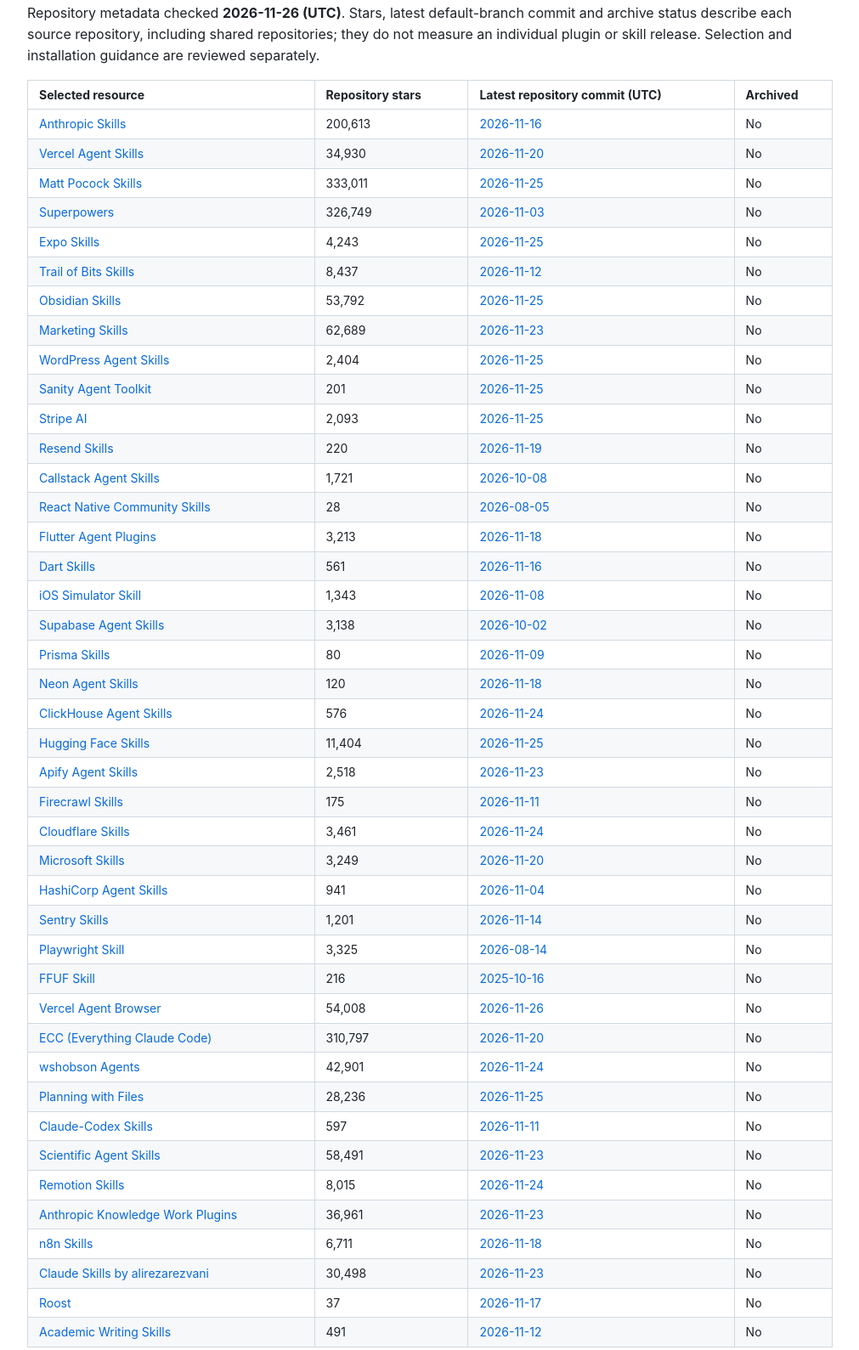
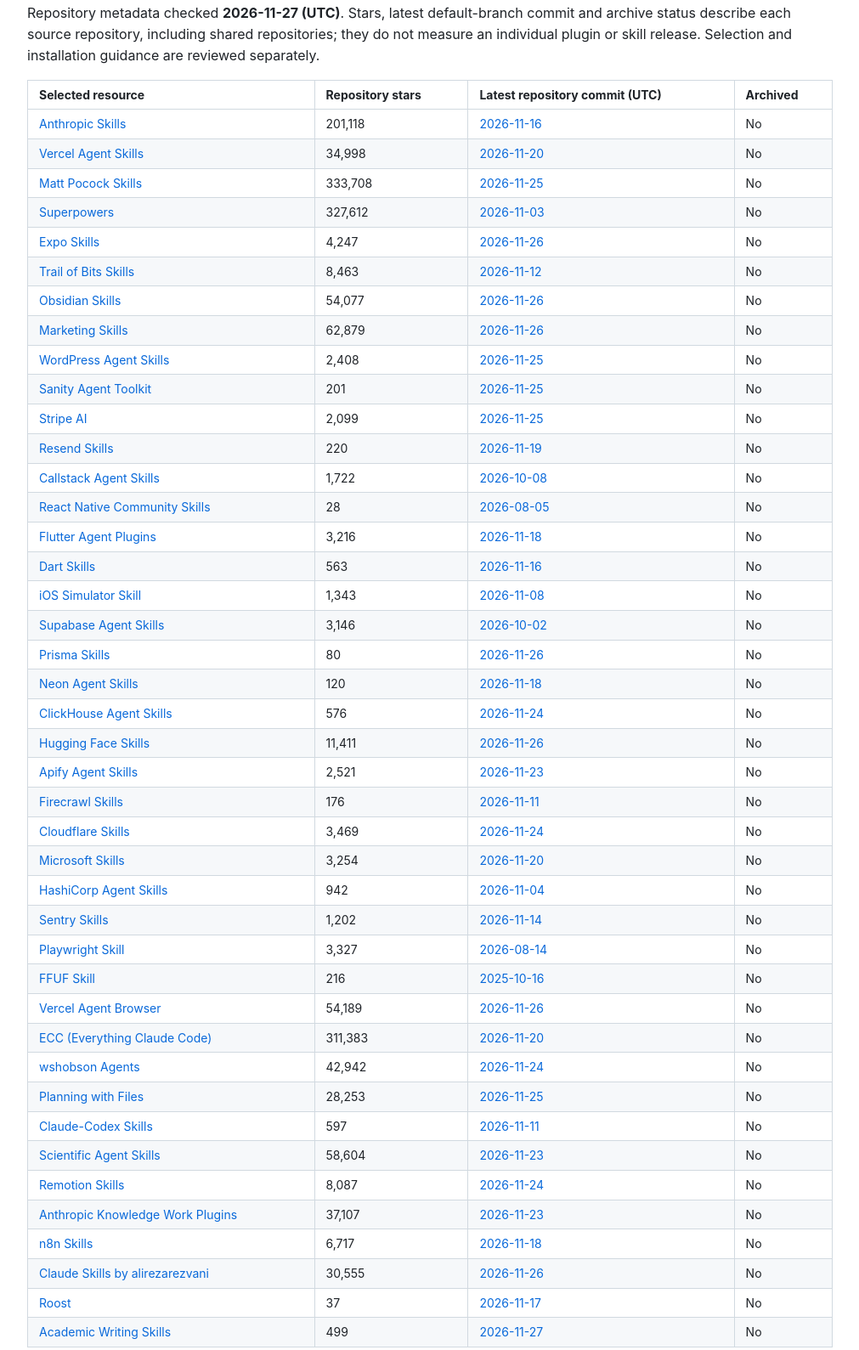
Before and after one commit to gbouslov/best-claude-code-skills, a plain HTML site: page docs/index.html in a window 1280 px wide. Shown: the part 9090-10679 px from the top of the page at 85% size, without its empty margins (134-1145 px from the left). Drawn offline with Linux system fonts and the light colour scheme.

Commit message:
Refresh public repository activity and README site

```diff
--- a/docs/index.html
+++ b/docs/index.html
@@ -563,7 +563,7 @@ running deployment commands.</pre></div>
 <p dir="auto">Source review dates above describe editorial checks of upstream scope and setup. The table below tracks repository metadata; a commit can change any file and does not establish when a particular skill changed.</p>
 
 <h2 dir="auto" id="repository-activity">Repository activity</h2>
-<p dir="auto">Repository metadata checked <strong>2026-11-26 (UTC)</strong>. Stars, latest default-branch commit and archive status describe each source repository, including shared repositories; they do not measure an individual plugin or skill release. Selection and installation guidance are reviewed separately.</p>
+<p dir="auto">Repository metadata checked <strong>2026-11-27 (UTC)</strong>. Stars, latest default-branch commit and archive status describe each source repository, including shared repositories; they do not measure an individual plugin or skill release. Selection and installation guidance are reviewed separately.</p>
 <markdown-accessiblity-table><div class="table-wrap"><table role="table">
 <thead>
 <tr>
@@ -576,55 +576,55 @@ running deployment commands.</pre></div>
 <tbody>
 <tr>
 <td><a href="https://github.com/anthropics/skills">Anthropic Skills</a></td>
-<td align="right">200,613</td>
+<td align="right">201,118</td>
 <td><a href="https://github.com/anthropics/skills/commit/e4bb5d960d87126ff3b3a8af1a104b7db67560ba">2026-11-16</a></td>
 <td>No</td>
 </tr>
 <tr>
 <td><a href="https://github.com/vercel-labs/agent-skills">Vercel Agent Skills</a></td>
-<td align="right">34,930</td>
+<td align="right">34,998</td>
 <td><a href="https://github.com/vercel-labs/agent-skills/commit/5a37a6329fbad3666c3207392a6a7c0110e92efb">2026-11-20</a></td>
 <td>No</td>
 </tr>
 <tr>
 <td><a href="https://github.com/mattpocock/skills">Matt Pocock Skills</a></td>
-<td align="right">333,011</td>
+<td align="right">333,708</td>
 <td><a href="https://github.com/mattpocock/skills/commit/6f7f7831a625f040a8e06a0e7954826b87ce775a">2026-11-25</a></td>
 <td>No</td>
 </tr>
 <tr>
 <td><a href="https://github.com/obra/superpowers">Superpowers</a></td>
-<td align="right">326,749</td>
+<td align="right">327,612</td>
 <td><a href="https://github.com/obra/superpowers/commit/22f0b463e7a5e579904dd6211a520321035526f7">2026-11-03</a></td>
 <td>No</td>
 </tr>
 <tr>
 <td><a href="https://github.com/expo/skills">Expo Skills</a></td>
-<td align="right">4,243</td>
-<td><a href="https://github.com/expo/skills/commit/c5e536273b6b4a7a3ad5dd9d74b6098c15138b21">2026-11-25</a></td>
+<td align="right">4,247</td>
+<td><a href="https://github.com/expo/skills/commit/335359577cbb61cf4097c14ac88ee2609726c85f">2026-11-26</a></td>
 <td>No</td>
 </tr>
 <tr>
 <td><a href="https://github.com/trailofbits/skills">Trail of Bits Skills</a></td>
-<td align="right">8,437</td>
+<td align="right">8,463</td>
 <td><a href="https://github.com/trailofbits/skills/commit/149d7b21f4067765b82e67029730b42d228ef4b4">2026-11-12</a></td>
 <td>No</td>
 </tr>
 <tr>
 <td><a href="https://github.com/obsidianmd/obsidian-skills">Obsidian Skills</a></td>
-<td align="right">53,792</td>
-<td><a href="https://github.com/obsidianmd/obsidian-skills/commit/79e85b73ef041fdfb6437ab3824e2fe29eda9244">2026-11-25</a></td>
+<td align="right">54,077</td>
+<td><a href="https://github.com/obsidianmd/obsidian-skills/commit/9c9560a870fd490b0e1a847f2c8401a50e2d931d">2026-11-26</a></td>
 <td>No</td>
 </tr>
 <tr>
 <td><a href="https://github.com/coreyhaines31/marketingskills">Marketing Skills</a></td>
-<td align="right">62,689</td>
-<td><a href="https://github.com/coreyhaines31/marketingskills/commit/8fd2fcade2fd6629026e9dfe6d133b55b36968b9">2026-11-23</a></td>
+<td align="right">62,879</td>
+<td><a href="https://github.com/coreyhaines31/marketingskills/commit/2bf95edb4ebd37198ab7fd18b99ba95c2145ec64">2026-11-26</a></td>
 <td>No</td>
 </tr>
 <tr>
 <td><a href="https://github.com/WordPress/agent-skills">WordPress Agent Skills</a></td>
-<td align="right">2,404</td>
+<td align="right">2,408</td>
 <td><a href="https://github.com/WordPress/agent-skills/commit/32ea909f7d01be2e08fee6aff6ae449a42b9b34f">2026-11-25</a></td>
 <td>No</td>
 </tr>
@@ -636,7 +636,7 @@ running deployment commands.</pre></div>
 </tr>
 <tr>
 <td><a href="https://github.com/stripe/ai">Stripe AI</a></td>
-<td align="right">2,093</td>
+<td align="right">2,099</td>
 <td><a href="https://github.com/stripe/ai/commit/d4b19a989bf12bdbd4d42de1f9bfd3aec56fd9da">2026-11-25</a></td>
 <td>No</td>
 </tr>
@@ -648,7 +648,7 @@ running deployment commands.</pre></div>
 </tr>
 <tr>
 <td><a href="https://github.com/callstackincubator/agent-skills">Callstack Agent Skills</a></td>
-<td align="right">1,721</td>
+<td align="right">1,722</td>
 <td><a href="https://github.com/callstackincubator/agent-skills/commit/59e9d17446a248b21d86f078fcd0bd2d36db1ca4">2026-10-08</a></td>
 <td>No</td>
 </tr>
@@ -660,13 +660,13 @@ running deployment commands.</pre></div>
 </tr>
 <tr>
 <td><a href="https://github.com/flutter/agent-plugins">Flutter Agent Plugins</a></td>
-<td align="right">3,213</td>
+<td align="right">3,216</td>
 <td><a href="https://github.com/flutter/agent-plugins/commit/ff6d472ee66dbed566c4500edee460c94fde0a02">2026-11-18</a></td>
 <td>No</td>
 </tr>
 <tr>
 <td><a href="https://github.com/dart-lang/skills">Dart Skills</a></td>
-<td align="right">561</td>
+<td align="right">563</td>
 <td><a href="https://github.com/dart-lang/skills/commit/f84b16872b5d186f4e877511b49b93c204a1c4ef">2026-11-16</a></td>
 <td>No</td>
 </tr>
@@ -678,14 +678,14 @@ running deployment commands.</pre></div>
 </tr>
 <tr>
 <td><a href="https://github.com/supabase/agent-skills">Supabase Agent Skills</a></td>
-<td align="right">3,138</td>
+<td align="right">3,146</td>
 <td><a href="https://github.com/supabase/agent-skills/commit/c9be0e931b7930f7d02126d04774d904c381e7d7">2026-10-02</a></td>
 <td>No</td>
 </tr>
 <tr>
 <td><a href="https://github.com/prisma/skills">Prisma Skills</a></td>
 <td align="right">80</td>
-<td><a href="https://github.com/prisma/skills/commit/a6f192959cf43b08aa330fe1ffca090267215812">2026-11-09</a></td>
+<td><a href="https://github.com/prisma/skills/commit/b4bebffd0d0c3499c3d342f69380886a28e28880">2026-11-26</a></td>
 <td>No</td>
 </tr>
 <tr>
@@ -702,49 +702,49 @@ running deployment commands.</pre></div>
 </tr>
 <tr>
 <td><a href="https://github.com/huggingface/skills">Hugging Face Skills</a></td>
-<td align="right">11,404</td>
-<td><a href="https://github.com/huggingface/skills/commit/c158db6f839c65fe3234f0baa743f5e2c8d4ec13">2026-11-25</a></td>
+<td align="right">11,411</td>
+<td><a href="https://github.com/huggingface/skills/commit/aafb3adfb80951cc90836cc6fd17bb345aa49eef">2026-11-26</a></td>
 <td>No</td>
 </tr>
 <tr>
 <td><a href="https://github.com/apify/agent-skills">Apify Agent Skills</a></td>
-<td align="right">2,518</td>
+<td align="right">2,521</td>
 <td><a href="https://github.com/apify/agent-skills/commit/fe2cbcc3338e0546fb03c7057799f29cae6a78ef">2026-11-23</a></td>
 <td>No</td>
 </tr>
 <tr>
 <td><a href="https://github.com/firecrawl/skills">Firecrawl Skills</a></td>
-<td align="right">175</td>
+<td align="right">176</td>
 <td><a href="https://github.com/firecrawl/skills/commit/1d4b0728d0f448cafef2eb8370c907fde7cb6f42">2026-11-11</a></td>
 <td>No</td>
 </tr>
 <tr>
 <td><a href="https://github.com/cloudflare/skills">Cloudflare Skills</a></td>
-<td align="right">3,461</td>
+<td align="right">3,469</td>
 <td><a href="https://github.com/cloudflare/skills/commit/ff191de7d903788eceaf516a514ae7d3b56b924a">2026-11-24</a></td>
 <td>No</td>
 </tr>
 <tr>
 <td><a href="https://github.com/microsoft/skills">Microsoft Skills</a></td>
-<td align="right">3,249</td>
+<td align="right">3,254</td>
 <td><a href="https://github.com/microsoft/skills/commit/47eb3888eb42aef074fcb617931bf6e5934e45d9">2026-11-20</a></td>
 <td>No</td>
 </tr>
 <tr>
 <td><a href="https://github.com/hashicorp/agent-skills">HashiCorp Agent Skills</a></td>
-<td align="right">941</td>
+<td align="right">942</td>
 <td><a href="https://github.com/hashicorp/agent-skills/commit/5e30fa5c867ba6777c37e4206babfd08049c396f">2026-11-04</a></td>
 <td>No</td>
 </tr>
 <tr>
 <td><a href="https://github.com/getsentry/skills">Sentry Skills</a></td>
-<td align="right">1,201</td>
+<td align="right">1,202</td>
 <td><a href="https://github.com/getsentry/skills/commit/a582c51ee29d0f35e6ac321340796f77d43da733">2026-11-14</a></td>
 <td>No</td>
 </tr>
 <tr>
 <td><a href="https://github.com/lackeyjb/playwright-skill">Playwright Skill</a></td>
-<td align="right">3,325</td>
+<td align="right">3,327</td>
 <td><a href="https://github.com/lackeyjb/playwright-skill/commit/dd47a6a023e249eb1b36e9e943eab89d0900865d">2026-08-14</a></td>
 <td>No</td>
 </tr>
@@ -756,25 +756,25 @@ running deployment commands.</pre></div>
 </tr>
 <tr>
 <td><a href="https://github.com/vercel-labs/agent-browser">Vercel Agent Browser</a></td>
-<td align="right">54,008</td>
-<td><a href="https://github.com/vercel-labs/agent-browser/commit/a67ba089fec5fbfec07346aebad11666463d9799">2026-11-26</a></td>
+<td align="right">54,189</td>
+<td><a href="https://github.com/vercel-labs/agent-browser/commit/3f43a2affd9944298104b7bb39d5f241aef85e91">2026-11-26</a></td>
 <td>No</td>
 </tr>
 <tr>
 <td><a href="https://github.com/affaan-m/ECC">ECC (Everything Claude Code)</a></td>
-<td align="right">310,797</td>
+<td align="right">311,383</td>
 <td><a href="https://github.com/affaan-m/ECC/commit/4adeee6732a12d1540f49a4d50a38ce8c97f9a53">2026-11-20</a></td>
 <td>No</td>
 </tr>
 <tr>
 <td><a href="https://github.com/wshobson/agents">wshobson Agents</a></td>
-<td align="right">42,901</td>
+<td align="right">42,942</td>
 <td><a href="https://github.com/wshobson/agents/commit/c96b5f6552dba32e4492307493ee613581430715">2026-11-24</a></td>
 <td>No</td>
 </tr>
 <tr>
 <td><a href="https://github.com/OthmanAdi/planning-with-files">Planning with Files</a></td>
-<td align="right">28,236</td>
+<td align="right">28,253</td>
 <td><a href="https://github.com/OthmanAdi/planning-with-files/commit/189fd09fecb246a4064f2cd0635153b5297f5369">2026-11-25</a></td>
 <td>No</td>
 </tr>
@@ -786,32 +786,32 @@ running deployment commands.</pre></div>
 </tr>
 <tr>
 <td><a href="https://github.com/K-Dense-AI/scientific-agent-skills">Scientific Agent Skills</a></td>
-<td align="right">58,491</td>
+<td align="right">58,604</td>
 <td><a href="https://github.com/K-Dense-AI/scientific-agent-skills/commit/c21d13b3cc2894680229ba9959a53281acb9200e">2026-11-23</a></td>
 <td>No</td>
 </tr>
 <tr>
 <td><a href="https://github.com/remotion-dev/skills">Remotion Skills</a></td>
-<td align="right">8,015</td>
+<td align="right">8,087</td>
 <td><a href="https://github.com/remotion-dev/skills/commit/a3f4098a2afd0e13f6a6f8c8760e275f75457ea9">2026-11-24</a></td>
 <td>No</td>
 </tr>
 <tr>
 <td><a href="https://github.com/anthropics/knowledge-work-plugins">Anthropic Knowledge Work Plugins</a></td>
-<td align="right">36,961</td>
+<td align="right">37,107</td>
 <td><a href="https://github.com/anthropics/knowledge-work-plugins/commit/5e504ae11498f2b8daa30d86b7dab97b2ecd8092">2026-11-23</a></td>
 <td>No</td>
 </tr>
 <tr>
 <td><a href="https://github.com/czlonkowski/n8n-skills">n8n Skills</a></td>
-<td align="right">6,711</td>
+<td align="right">6,717</td>
 <td><a href="https://github.com/czlonkowski/n8n-skills/commit/ecdeca6f760b56bb1b11c0a7c961f11b69cb87d5">2026-11-18</a></td>
 <td>No</td>
 </tr>
 <tr>
 <td><a href="https://github.com/alirezarezvani/claude-skills">Claude Skills by alirezarezvani</a></td>
-<td align="right">30,498</td>
-<td><a href="https://github.com/alirezarezvani/claude-skills/commit/ea7b5ab8da93bbba8880152d9ccb8c9979f12252">2026-11-23</a></td>
+<td align="right">30,555</td>
+<td><a href="https://github.com/alirezarezvani/claude-skills/commit/f565e664952b3d5b7ef2b1e6a50e2314b100e472">2026-11-26</a></td>
 <td>No</td>
 </tr>
 <tr>
@@ -822,8 +822,8 @@ running deployment commands.</pre></div>
 </tr>
 <tr>
 <td><a href="https://github.com/WenyuChiou/academic-writing-skills">Academic Writing Skills</a></td>
-<td align="right">491</td>
-<td><a href="https://github.com/WenyuChiou/academic-writing-skills/commit/70e6d20921160fcf541bc4137ec4f6ca2875a069">2026-11-12</a></td>
+<td align="right">499</td>
+<td><a href="https://github.com/WenyuChiou/academic-writing-skills/commit/2726092e3fc7f4cf24a64de1b67e5b12432ec2f6">2026-11-27</a></td>
 <td>No</td>
 </tr>
 </tbody>
```
Also changed, not shown: 1 other file.
